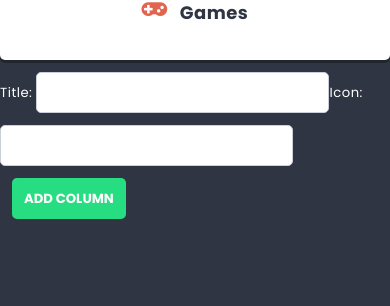
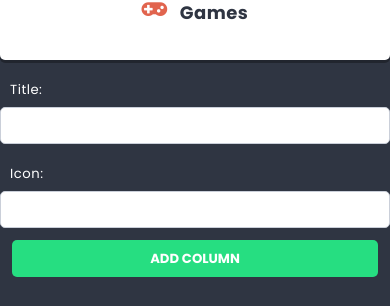
Before and after one commit to KevinKaluzny/project-react, a React (Create React App) app: page / in a window 390 px wide. Shown: the part 810-1116 px from the top of the page. Before the commit the page ends 1061 px from the top, so only its background shows below. Built offline with nearby package versions, Linux system fonts and the light colour scheme.

Commit message:
Add styles to column form

```diff
--- a/src/components/ColumnForm/ColumnForm.js
+++ b/src/components/ColumnForm/ColumnForm.js
@@ -14,7 +14,7 @@ const ColumnForm = props => {
     }
 
     return (
-        <form onSubmit={handleSubmit}>
+        <form className={styles.columnForm} onSubmit={handleSubmit}>
             <span>Title: </span>
             <TextInput value={title} onChange={e => setTitle(e.target.value)} />
             <span>Icon: </span>
--- a/src/components/ColumnForm/ColumnForm.module.scss
+++ b/src/components/ColumnForm/ColumnForm.module.scss
@@ -0,0 +1,15 @@
+.columnForm {
+    display: flex;
+    justify-content: center;
+
+    & > * {
+        padding: 10px;
+    }
+}
+
+@media (max-width: 767px) {
+    .columnForm {
+        display: flex;
+        flex-direction: column;
+    }
+}
```
